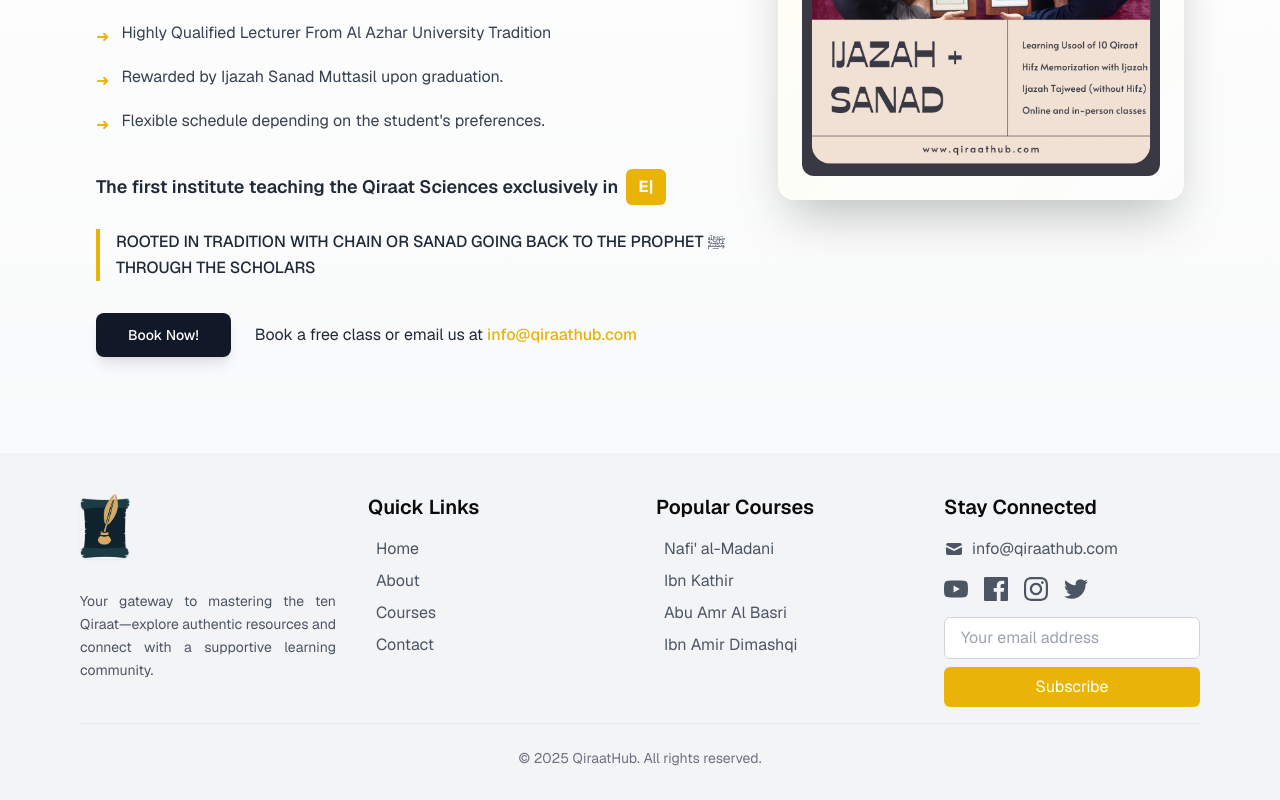
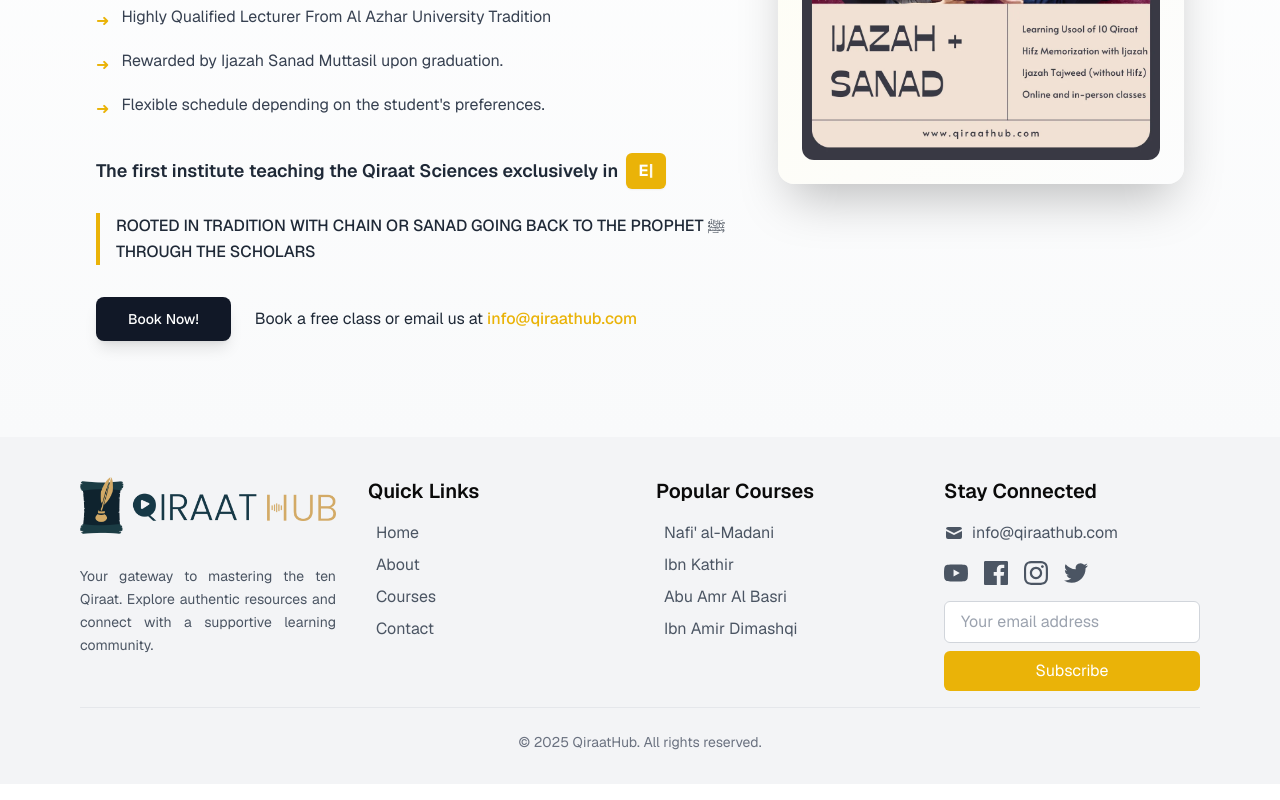
Before and after one commit to rehan-code/qiraathub-academy, a Next.js app: page / in a window 1280 px wide. Shown: the part 780-1580 px from the top of the page. Built offline with nearby package versions, Linux system fonts and the light colour scheme; no server answers.

Commit message:
updated footer logo to long logo

```diff
--- a/app/components/footer.tsx
+++ b/app/components/footer.tsx
@@ -12,10 +12,16 @@
               href="/"
               className="inline-block transform transition hover:scale-105"
             >
-              <Image src="/logo.png" alt="QiraatHub Logo" width={50} height={50} className="rounded-lg shadow-sm" />
+              <Image
+                src="/Horizontal Logo.png"
+                alt="QiraatHub Logo"
+                width={260}
+                height={50}
+              />
             </Link>
             <p className="text-gray-600 text-sm leading-relaxed text-justify">
-              Your gateway to mastering the ten Qiraat—explore authentic resources and connect with a supportive learning community.
+              Your gateway to mastering the ten Qiraat. Explore authentic
+              resources and connect with a supportive learning community.
             </p>
           </div>
 
--- a/components/navbar.tsx
+++ b/components/navbar.tsx
@@ -74,7 +74,7 @@
       animate={{ opacity: 1, y: 0 }}
       className="relative z-50 bg-white/80 backdrop-blur-md border-b border-slate-200/80"
     >
-      <div className="flex h-24 items-center px-4 md:px-8 lg:px-32 container mx-auto">
+      <div className="flex h-20 items-center px-4 md:px-8 lg:px-32 container mx-auto">
         <div className="flex items-center">
           {/* Logo */}
           <Link href="/" className="flex items-center space-x-2 group">
```
Also changed, not shown: public/Horizontal Logo.png (added).
